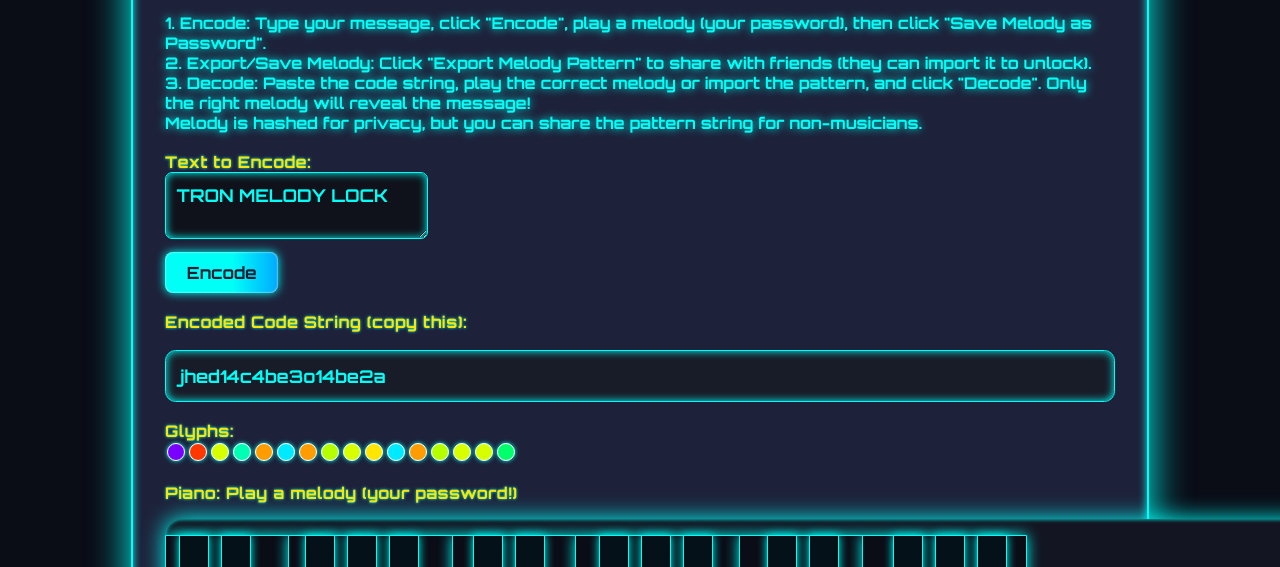
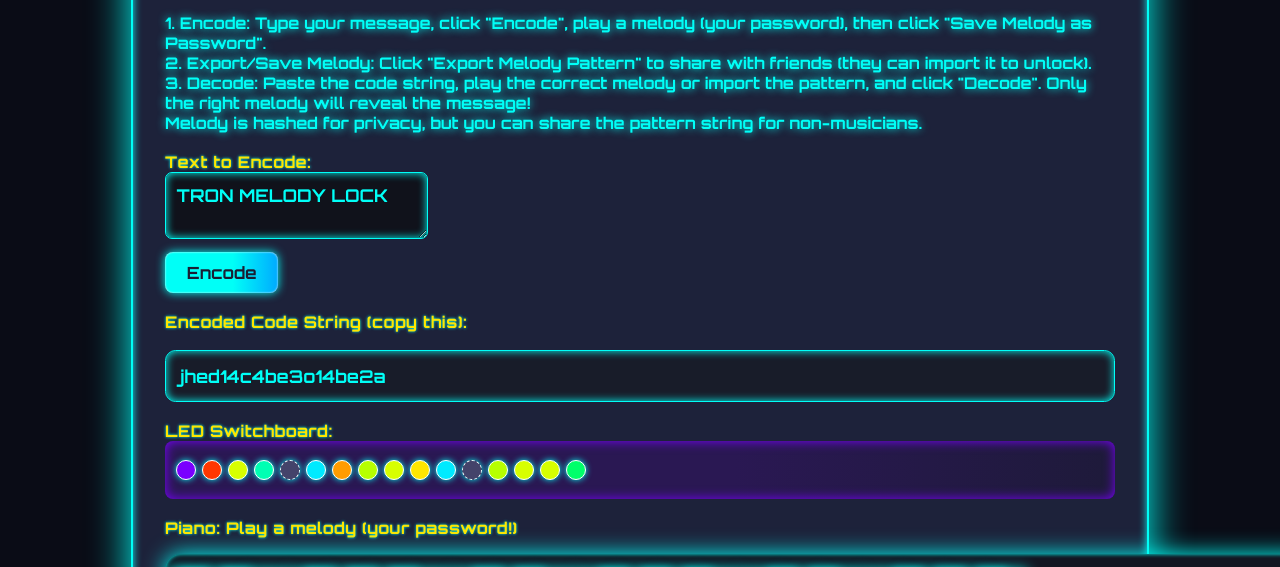
Before and after one commit to dno-luigi/tron, a plain HTML site: page index.html in a window 1280 px wide. Shown: the part 165-732 px from the top of the page. Drawn offline with Linux system fonts and the light colour scheme.

Commit message:
Update index.html

```diff
--- a/index.html
+++ b/index.html
@@ -78,6 +78,33 @@
       border: 1.5px solid #00fff7;
       box-shadow: 0 0 8px #00fff7 inset;
     }
+    .glyphs-bg {
+      background: linear-gradient(90deg, #2a1853 60%, #1e1a3a 100%);
+      border-radius: 0.5em;
+      padding: 0.8em 0.5em;
+      min-height: 32px;
+      margin-bottom: 1em;
+      box-shadow: 0 0 12px #7a00ff inset;
+      display: flex;
+      flex-wrap: wrap;
+      align-items: center;
+    }
+    .led {
+      display: inline-block;
+      width: 18px;
+      height: 18px;
+      margin: 2px 3px;
+      border-radius: 50%;
+      border: 1.5px solid #fff;
+      box-shadow: 0 0 6px #00fff7;
+      vertical-align: middle;
+      background-clip: padding-box;
+      user-select: text;
+    }
+    .led.space {
+      background: #44436a !important;
+      border: 1.5px dashed #fff !important;
+    }
     .piano-container {
       position: relative;
       width: 1270px;
@@ -139,18 +166,6 @@
     #copyHashBtn:hover { background: #00fff7; color: #222; }
     ::-webkit-scrollbar-thumb { background: #00fff7; border-radius: 8px; }
     ::-webkit-scrollbar { width: 8px; background: #161b28; }
-
-    /* LED switchboard style */
-    .led {
-      display: inline-block;
-      width: 16px;
-      height: 16px;
-      margin: 2px 2px;
-      border-radius: 50%;
-      border: 1.2px solid #fff;
-      box-shadow: 0 0 4px #00fff7;
-      vertical-align: middle;
-    }
   </style>
 </head>
 <body>
@@ -169,8 +184,8 @@
     </div>
     <span class="label">Encoded Code String (copy this):</span>
     <div class="codebox" id="codeStringDisplay" contenteditable="true" spellcheck="false"></div>
-    <span class="label">Glyphs:</span>
-    <div class="glyphs" id="glyphsDisplay"></div>
+    <span class="label">LED Switchboard:</span>
+    <div class="glyphs glyphs-bg" id="glyphsDisplay"></div>
 
     <span class="label">Piano: Play a melody (your password!)</span>
     <div class="piano-container" id="pianoContainer1">
@@ -231,8 +246,6 @@
     const idx = symbols.indexOf(sym);
     return idx === -1 ? 11 : idx % 12;
   }
-  // function glyphSVG(pos) { ... } // (You can remove this function now)
-
   function encodeText(text) {
     text = text.toUpperCase();
     let code = '';
@@ -424,14 +437,15 @@
     }
   };
 
-  // Show glyphs and code (LED switchboard style)
+  // Show LED switchboard and code
   function showGlyphsAndCode(text) {
     const code = encodeText(text);
     codeStringDisplay.textContent = code;
     glyphsDisplay.innerHTML = '';
-    for(let c of text.toUpperCase()) {
+    for (let c of text.toUpperCase()) {
       let pos = symbolToFifthsPos(c);
-      glyphsDisplay.innerHTML += `<span class="led" style="background:${palette[pos]}"></span>`;
+      let isSpace = c === ' ';
+      glyphsDisplay.innerHTML += `<span class="led${isSpace ? ' space' : ''}" style="background:${isSpace ? '#44436a' : palette[pos]}"></span>`;
     }
   }
   encodeBtn.onclick = () => {
@@ -494,17 +508,24 @@
   renderPiano('piano', addToMelody);
   renderPiano('piano2', addToMelody2);
 
-  // Keyboard controls
+  // Keyboard controls - only work if NOT focused on a text input or textarea
   document.addEventListener('keydown', e => {
     if (e.repeat) return;
+
+    // Only respond if focus is NOT in an input/textarea/contenteditable
+    const ae = document.activeElement;
+    const isInput = (ae && (
+      ae.tagName === "INPUT" ||
+      ae.tagName === "TEXTAREA" ||
+      ae.isContentEditable
+    ));
+    if (isInput) return;
+
     const key = e.key.toUpperCase();
     let match = pianoWhite.find(k => k.k && k.k.toUpperCase() === key);
     if (!match) match = pianoBlack.find(k => k.k && k.k.toUpperCase() === key);
-    if (document.activeElement === document.getElementById('decodeInput') || document.activeElement === document.body || document.getElementById('importMelodyInput')) {
-      if (match) playPianoNote(match.m, true, 'piano2'), addToMelody2(match.m);
-    } else {
-      if (match) playPianoNote(match.m, true, 'piano'), addToMelody(match.m);
-    }
+    // If focus is not in input, send to main piano for encoding
+    if (match) playPianoNote(match.m, true, 'piano'), addToMelody(match.m);
   });
 
   // --- Decode section ---
```
